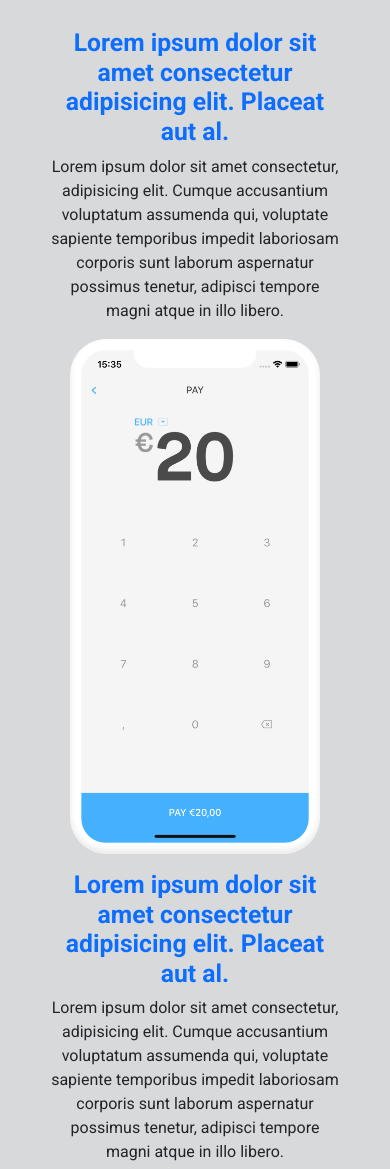
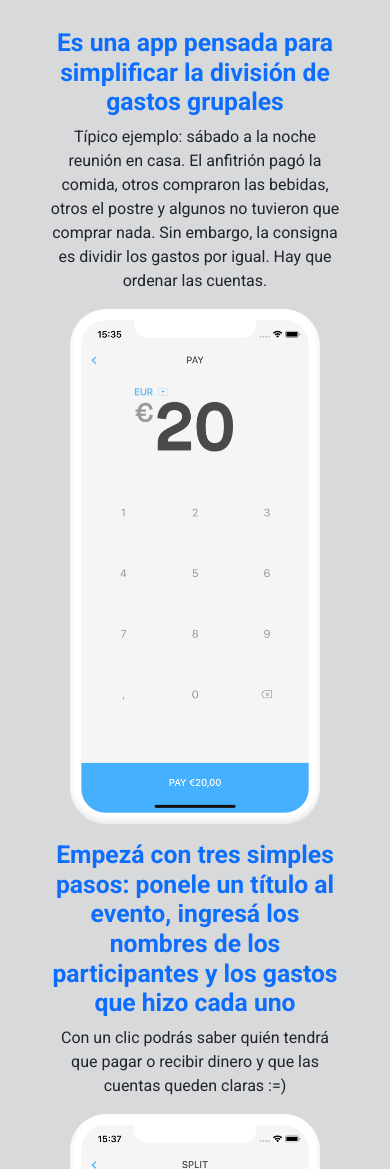
Before and after one commit to Jdlcoder/vacaRomana, a plain HTML site: page pages/queEsVacaRomana.html in a window 390 px wide. Shown: the part 100-1269 px from the top of the page. Drawn offline with nearby package versions, Linux system fonts and the light colour scheme; a web font is replaced by a local one.

Commit message:
Correcciones en los scss para agregar un archivo global.scss e incluir en el el contenido del html->body y asi dejar ordenado el estilo.scss de manera que las media queries queden a lo último.

```diff
--- a/pages/queEsVacaRomana.html
+++ b/pages/queEsVacaRomana.html
@@ -15,6 +15,7 @@
     <link href="https://fonts.googleapis.com/css2?family=Mochiy+Pop+One&family=Roboto:wght@400;700&display=swap"
         rel="stylesheet">
     <link rel="stylesheet" href="https://cdn.jsdelivr.net/npm/bootstrap-icons@1.9.1/font/bootstrap-icons.css">
+    <meta name="description" content="La manera más fácil de dividir los gastos de las reuniones con amigos. Con Vaca Romana podés calcular cuánto tiene que pagar cada uno para que las cuentas queden claras y así se mantenga la amistad">
     <meta name="keywords" content="VAQUITA,VACA,ROMANA,AMIGOS,JUNTADA,ASADO,GASTO,SALIDA,PREVIA,QUÉ ES,PARA QUÉ SIRVE,CÓMO SE USA">
     <title>Vaca Romana - Qué es?</title>
 </head>
@@ -62,16 +63,10 @@
                     <!-- ini qué es bloque 1 -->
                     <div>
                         <h1 class="h2 text-primary fw-bold animate__animated animate__bounce text-center text-md-start">
-                            Lorem ipsum dolor sit amet consectetur
-                            adipisicing elit. Placeat aut al.</h1>
+                            Es una app pensada para simplificar la división de gastos grupales</h1>
                     </div>
                     <div>
-                        <p class="text-center text-md-start">Lorem ipsum dolor sit amet consectetur, adipisicing elit.
-                            Cumque
-                            accusantium voluptatum assumenda
-                            qui, voluptate sapiente temporibus impedit laboriosam corporis sunt laborum aspernatur
-                            possimus
-                            tenetur, adipisci tempore magni atque in illo libero.</p>
+                        <p class="text-center text-md-start">Típico ejemplo: sábado a la noche reunión en casa. El anfitrión pagó la comida, otros compraron las bebidas, otros el postre y algunos no tuvieron que comprar nada. Sin embargo, la consigna es dividir los gastos por igual. Hay que ordenar las cuentas.</p>
                     </div>
                 </section>
                 <aside class="col-12 col-md-5 mb-3 text-center text-md-end"><img src="../images/quees2.webp"
@@ -82,17 +77,10 @@
                 <!-- ini qué es bloque 2 -->
                 <section class="col-12 col-md-6 align-self-center">
                     <div>
-                        <p class="h2 text-primary fw-bold animate__animated animate__bounce text-center text-md-start">
-                            Lorem ipsum dolor sit amet consectetur
-                            adipisicing elit. Placeat aut al.</p>
+                        <p class="h2 text-primary fw-bold animate__animated animate__bounce text-center text-md-start">Empezá con tres simples pasos: ponele un título al evento, ingresá los nombres de los participantes y los gastos que hizo cada uno</p>
                     </div>
                     <div>
-                        <p class="text-center text-md-start">Lorem ipsum dolor sit amet consectetur, adipisicing elit.
-                            Cumque
-                            accusantium voluptatum assumenda
-                            qui, voluptate sapiente temporibus impedit laboriosam corporis sunt laborum aspernatur
-                            possimus
-                            tenetur, adipisci tempore magni atque in illo libero.</p>
+                        <p class="text-center text-md-start">Con un clic podrás saber quién tendrá que pagar o recibir dinero y que las cuentas queden claras :=)</p>
                     </div>
                 </section>
                 <aside class="col-12 col-md-5 text-center text-md-end"><img src="../images/quees1.webp" width="250px"
--- /dev/null
+++ b/scss/_global.scss
@@ -0,0 +1,19 @@
+// @@@ principal @@@
+html {
+    body {
+        /* sobreescribimos la fuente por defecto */
+        font-family: map-get($fuentes, "default"), sans-serif !important;
+        // fix footer: agrego flexbox para ubicar el footer
+        min-height: 100vh;
+
+        main {
+            background-color: map-get($colores, "color_fondo_main");
+            // fix footer: agrego min-height
+            min-height: 100vh !important;
+        }
+        footer {
+            // fix footer: agrego margin-top
+            margin-top: auto;
+        }
+    }
+}
--- a/scss/_header.scss
+++ b/scss/_header.scss
@@ -3,6 +3,5 @@ nav {
 }
 
 .navbar-brand {
-    // font-family: $fuente_marca;
     font-family: map-get($fuentes , "marca" ),sans-serif;
 }
--- a/scss/estilo.scss
+++ b/scss/estilo.scss
@@ -5,6 +5,7 @@
 @import "./animaciones";
 @import "./mixins";
 // luego colocamos los de cada sección
+@import "./global";
 @import "./header";
 @import "./footer";
 @import "./home";
@@ -15,24 +16,3 @@
 @import "./contacto";
 // por último, las mediaqueries que pueden modificar lo que se definió antes
 @import "./mediaQueries";
-
-
-// @@@ principal @@@
-html {
-    body {
-        /* sobreescribimos la fuente por defecto */
-        font-family: map-get($fuentes, "default"), sans-serif !important;
-        // fix footer: agrego flexbox para ubicar el footer
-        min-height: 100vh;
-
-        main {
-            background-color: map-get($colores, "color_fondo_main");
-            // fix footer: agrego min-height
-            min-height: 100vh !important;
-        }
-        footer {
-            // fix footer: agrego margin-top
-            margin-top: auto;
-        }
-    }
-}
```
Also changed, not shown: index.html (+2 -5 lines), pages/bajatela.html (+3 -6 lines), pages/comoFunciona.html (+2 -1 lines), pages/contacto.html (+3 -6 lines), pages/experiencias.html (+3 -11 lines), css/estilo.css.
